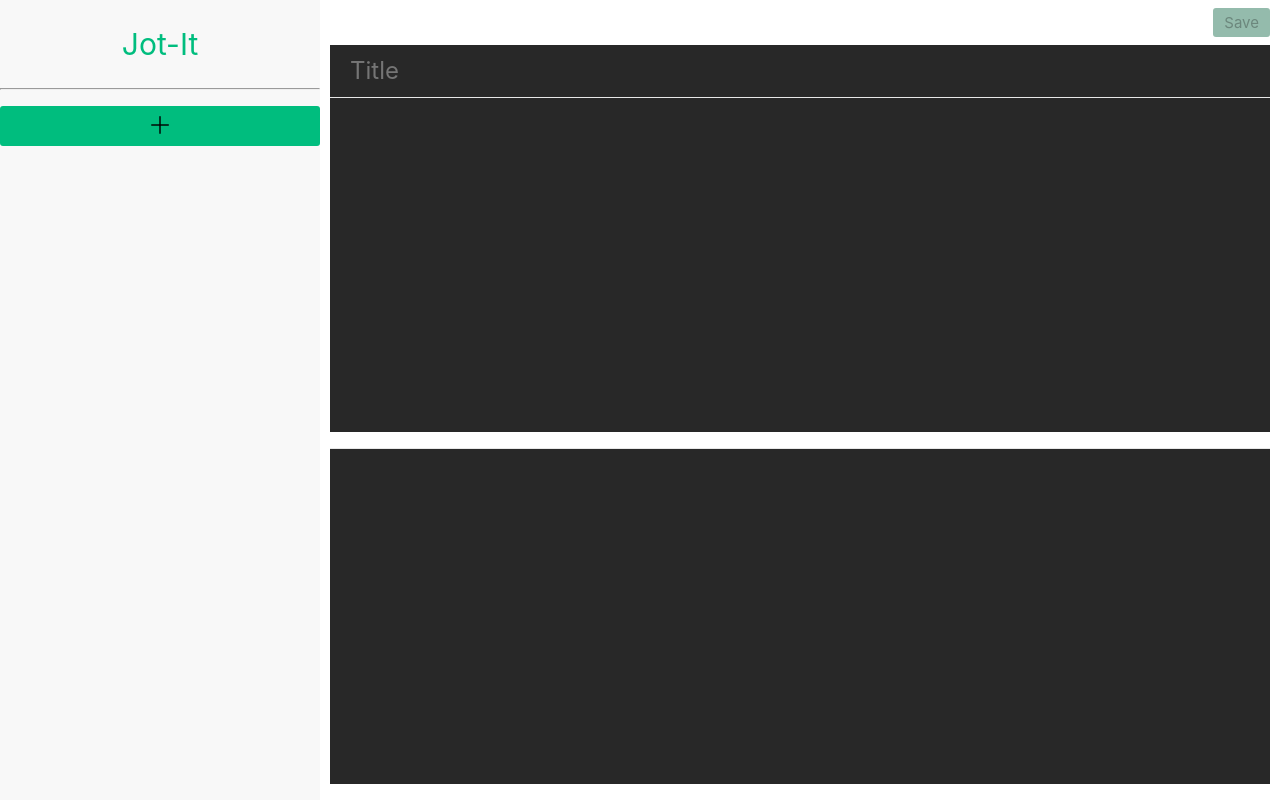
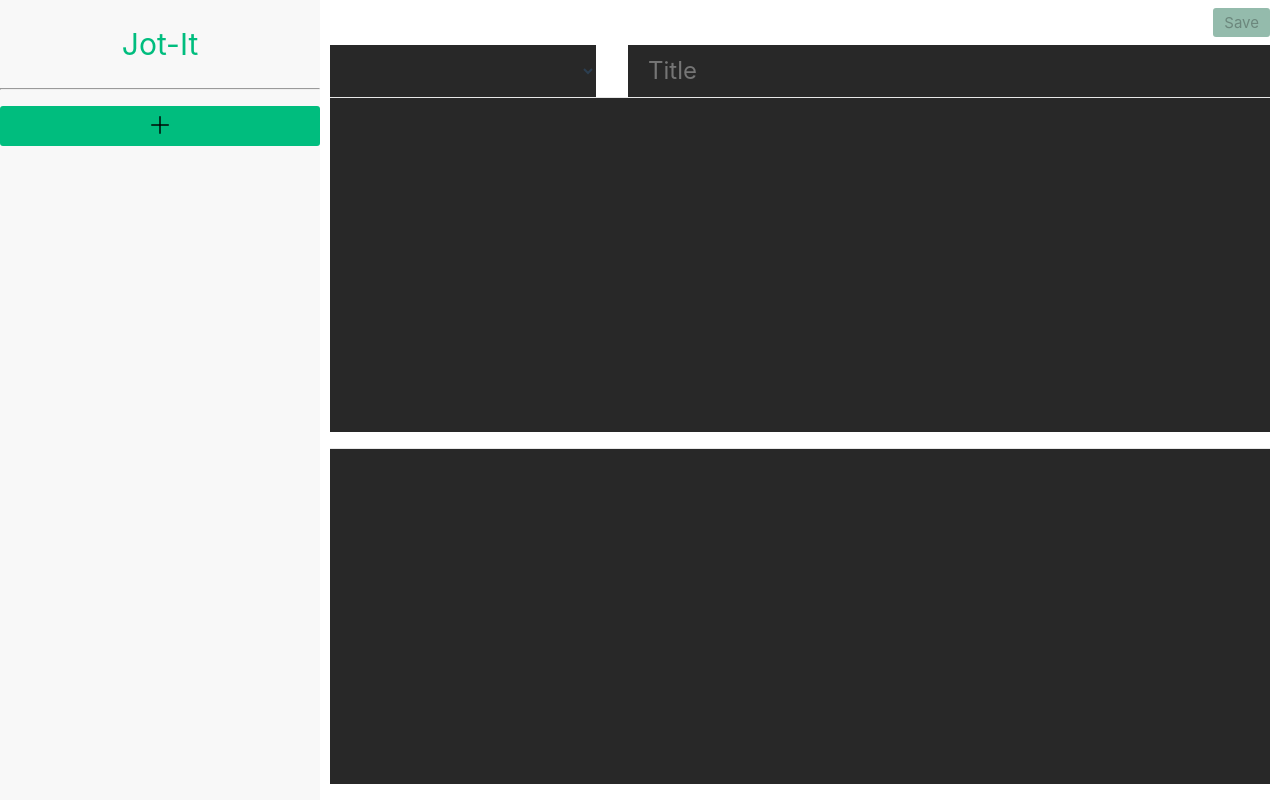
Before and after one commit to murphyjstevens/jot-it, a Vue app: page / in a window 1280 px wide. Built offline with nearby package versions, Linux system fonts and the light colour scheme.

Commit message:
Added ability to add icon to note

```diff
--- a/src/assets/input.scss
+++ b/src/assets/input.scss
@@ -1,4 +1,4 @@
-input, textarea {
+input, textarea, select {
     background-color: var(--vt-c-black-mute);
     color: inherit;
     border: none;
@@ -9,3 +9,9 @@ input, textarea {
         cursor: not-allowed;
     }
 }
+
+select {
+    &:focus {
+        box-shadow: 0 0 0 .15rem var(--accent-color-dim);
+    }
+}
--- a/src/components/NoteItem.vue
+++ b/src/components/NoteItem.vue
@@ -4,6 +4,8 @@ import MarkdownIt from 'markdown-it'
 
 import { useNoteStore } from '@/stores/note.store'
 import type { Note } from '@/models/note.model'
+
+import iconList from '../assets/bootstrap-icon-list.json'
 
 const noteStore = useNoteStore()
 const markdownIt = new MarkdownIt()
@@ -56,6 +58,10 @@ function save() {
       </button>
     </div>
     <div class="note-input-row mt-2">
+      <select v-model="note.icon">
+        <option v-for="icon in iconList" v-bind:key="icon">{{ icon }}</option>
+      </select>
+      <i class="note-icon" :class="[`bi-${note.icon}`]"></i>
       <h2 class="note-input-wrapper flex-column">
         <input id="title" v-model="note.title" placeholder="Title" />
       </h2>
@@ -92,6 +98,14 @@ function save() {
     & > input {
       font-size: 1.5rem;
     }
+  }
+
+  .note-icon {
+    display: flex;
+    justify-content: center;
+    align-items: center;
+    width: 2rem;
+    font-size: 1.5rem;
   }
 }
 
--- a/src/components/TheSidebar.vue
+++ b/src/components/TheSidebar.vue
@@ -26,7 +26,7 @@ function openNote(note: Note | null) {
         :title="note.title"
         class="flex-row"
       >
-        <i class="bi-journal-text mr-2"></i>
+        <i class="mr-2" :class="[`bi-${note.icon ?? 'journal-text'}`]"></i>
         <span>{{ note.title }}</span>
       </button>
     </div>
--- a/src/models/note.model.ts
+++ b/src/models/note.model.ts
@@ -2,5 +2,6 @@ export interface Note {
   id: number | undefined
   title: string
   markdownText: string
+  icon: string
   updatedDate: Date | undefined
 }
```
